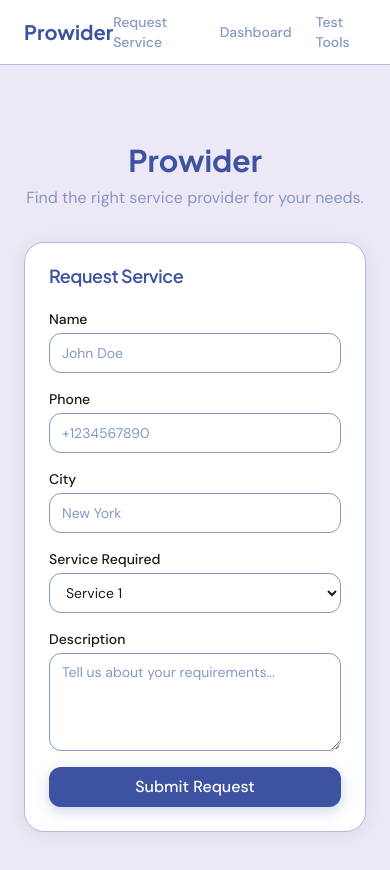
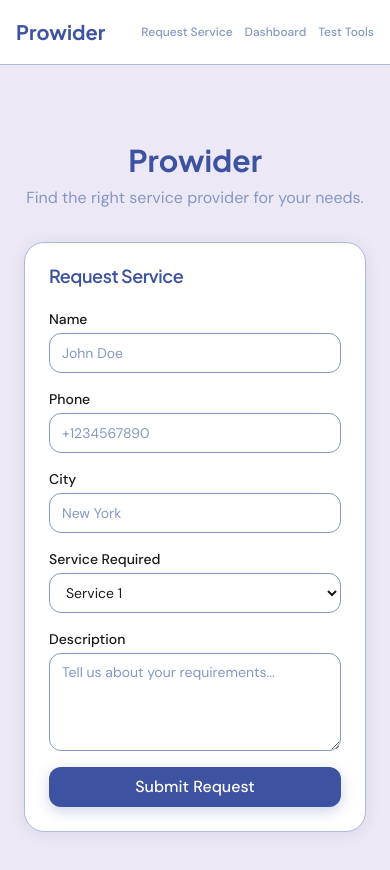
Before and after one commit to codebyharii/provider, a Next.js app: page /request-service in a window 390 px wide. Shown: the top 870 px of the page. Built offline with nearby package versions, Linux system fonts and the light colour scheme.

Commit message:
fix(navbar): prevent text wrapping and make layout responsive on mobile

```diff
--- a/src/app/layout.tsx
+++ b/src/app/layout.tsx
@@ -23,14 +23,14 @@ export default function RootLayout({
       </head>
       <body className="antialiased min-h-screen bg-surface flex flex-col">
         <header className="bg-white border-b border-soft sticky top-0 z-50">
-          <div className="max-w-7xl mx-auto px-6 h-16 flex items-center justify-between">
+          <div className="max-w-7xl mx-auto px-4 sm:px-6 h-16 flex items-center justify-between">
             <a href="/" className="font-display font-bold text-xl text-primary hover:text-primary-light transition-colors">
               Prowider
             </a>
-            <nav className="flex items-center gap-6 text-sm font-medium">
-              <a href="/request-service" className="text-muted hover:text-primary transition-colors">Request Service</a>
-              <a href="/dashboard" className="text-muted hover:text-primary transition-colors">Dashboard</a>
-              <a href="/test-tools" className="text-muted hover:text-primary transition-colors">Test Tools</a>
+            <nav className="flex items-center gap-3 sm:gap-6 text-xs sm:text-sm font-medium">
+              <a href="/request-service" className="whitespace-nowrap text-muted hover:text-primary transition-colors">Request Service</a>
+              <a href="/dashboard" className="whitespace-nowrap text-muted hover:text-primary transition-colors">Dashboard</a>
+              <a href="/test-tools" className="whitespace-nowrap text-muted hover:text-primary transition-colors">Test Tools</a>
             </nav>
           </div>
         </header>
```
